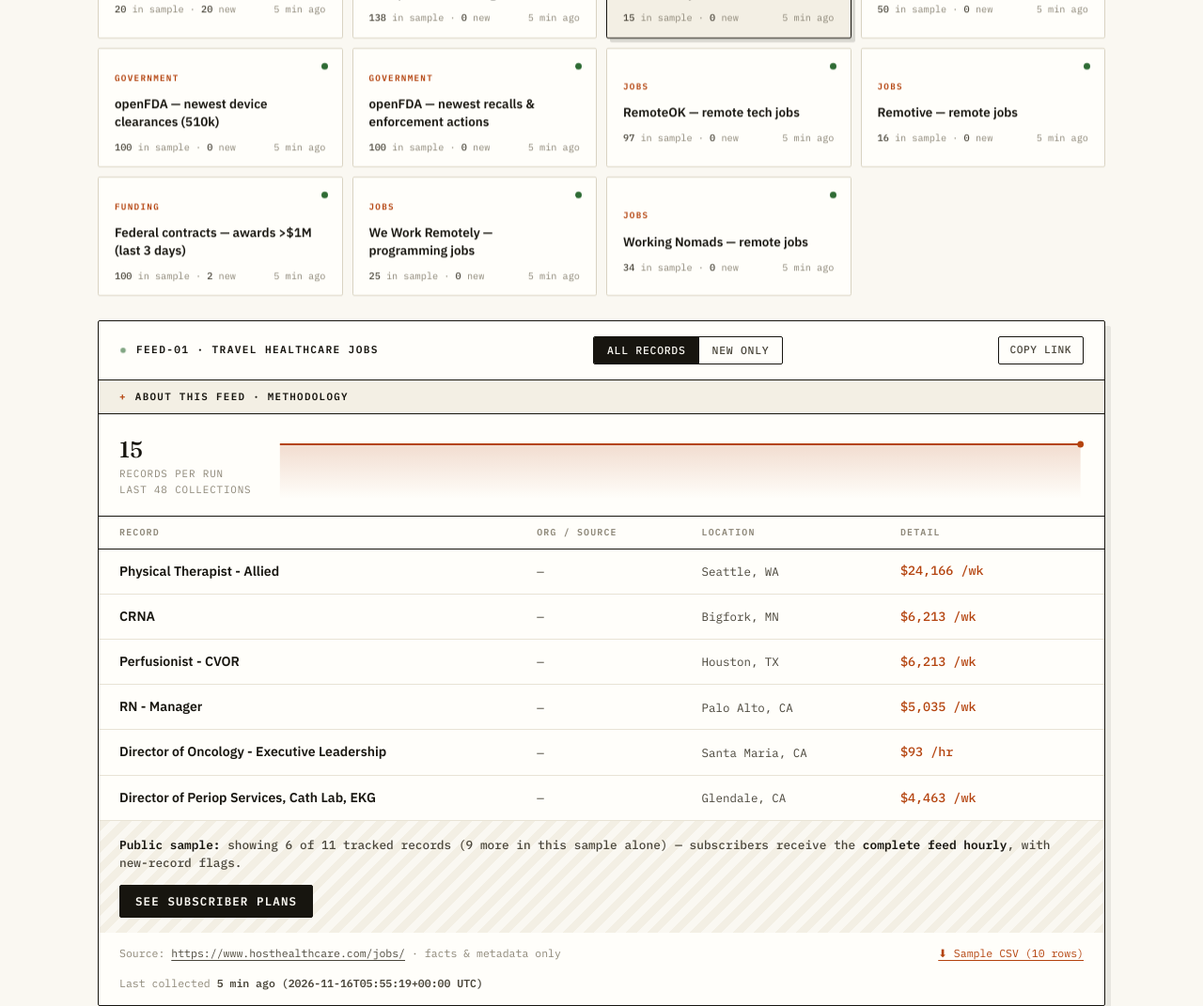
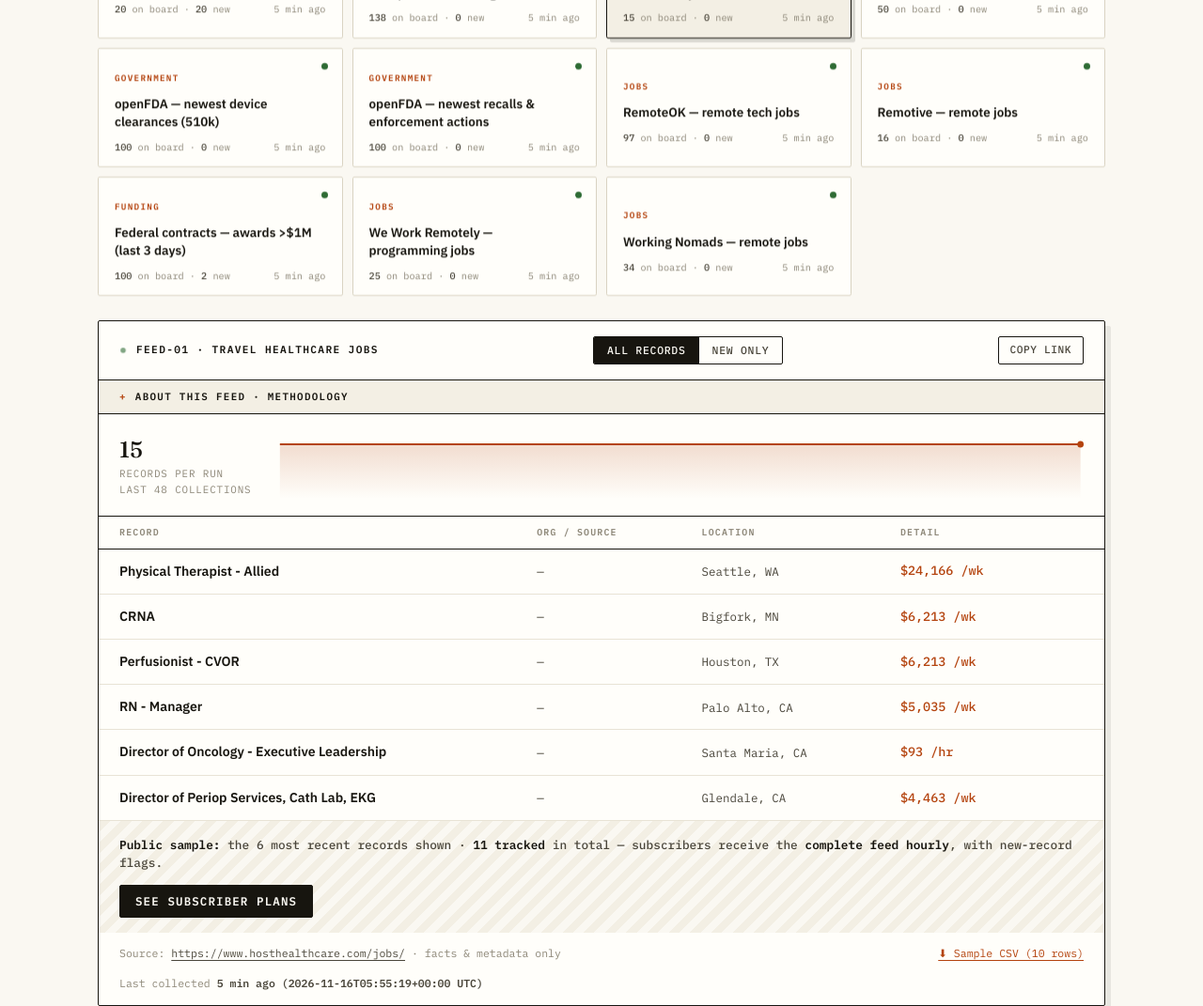
Before and after one commit to Neel2667/pipekeeper, a plain HTML site: page index.html in a window 1280 px wide. Shown: the part 1830-2901 px from the top of the page at 94% size. Drawn offline with Linux system fonts and the light colour scheme.

Commit message:
label fixes: on-board vs sample counts, lock-note phrasing

```diff
--- a/index.html
+++ b/index.html
@@ -786,7 +786,7 @@ const METHODOLOGY = {
 function renderMethod(d){
   const cat = d.category || (FEEDS.find(f=>f.id===d.id)||{}).category || "jobs";
   document.getElementById("fmethod-body").innerHTML =
-    `<b>${esc(d.name||d.id)}</b> — refreshed hourly · ${d.total_tracked||0} records tracked since launch · the public snapshot on this page is a ${d.jobs_on_board||12}-record sample; subscribers receive the complete feed hourly.<br>${METHODOLOGY[cat]||METHODOLOGY.jobs}`;
+    `<b>${esc(d.name||d.id)}</b> — refreshed hourly · ${d.total_tracked||0} records tracked since launch · the public snapshot on this page shows only the most recent ${d.jobs.length||12} records; subscribers receive the complete feed hourly.<br>${METHODOLOGY[cat]||METHODOLOGY.jobs}`;
 }
 function renderRows(d){
   const all=(d.jobs||[]).filter(j=>FILTER==="all"||j.new_this_run);
@@ -800,9 +800,8 @@ function renderRows(d){
       <td>${j.new_this_run?'<span class="newb">NEW</span>':""}</td>
     </tr>`).join("")
     :`<tr><td colspan="5" style="color:var(--faint)">No new records in the current sample — everything is already tracked.</td></tr>`;
-  const hidden=all.length-shown.length;
   document.getElementById("lock-note").innerHTML=
-    `<b>Public sample:</b> showing ${shown.length} of ${d.total_tracked||all.length} tracked records${hidden>0?` (${hidden} more in this sample alone)`:``} — subscribers receive the <b>complete feed hourly</b>, with new-record flags.`;
+    `<b>Public sample:</b> the ${shown.length} most recent records shown · <b>${d.total_tracked||all.length} tracked</b> in total — subscribers receive the <b>complete feed hourly</b>, with new-record flags.`;
   document.getElementById("rows").innerHTML=html;
   document.getElementById("fb-src").innerHTML=`Source: <a href="${esc(d.source)}" target="_blank" rel="noopener">${esc(d.source)}</a> · facts &amp; metadata only`;
   document.getElementById("fb-csv").href=RAW+"exports/"+d.id+".csv";
@@ -830,7 +829,7 @@ function buildFleet(){
       <span class="dot${f.jobs_on_board?"":" bad"}" aria-hidden="true"></span>
       <span class="fc">${esc(f.category)}</span>
       <div class="fn">${esc(f.name)}</div>
-      <div class="fm"><span><b>${f.jobs_on_board||0}</b> in sample · <b>${f.new_this_run}</b> new</span><span>${ago(f.collected_at)}</span></div>
+      <div class="fm"><span><b>${f.jobs_on_board||0}</b> on board · <b>${f.new_this_run}</b> new</span><span>${ago(f.collected_at)}</span></div>
     </button>`).join("");
 }
 async function selectFeed(id){
```
